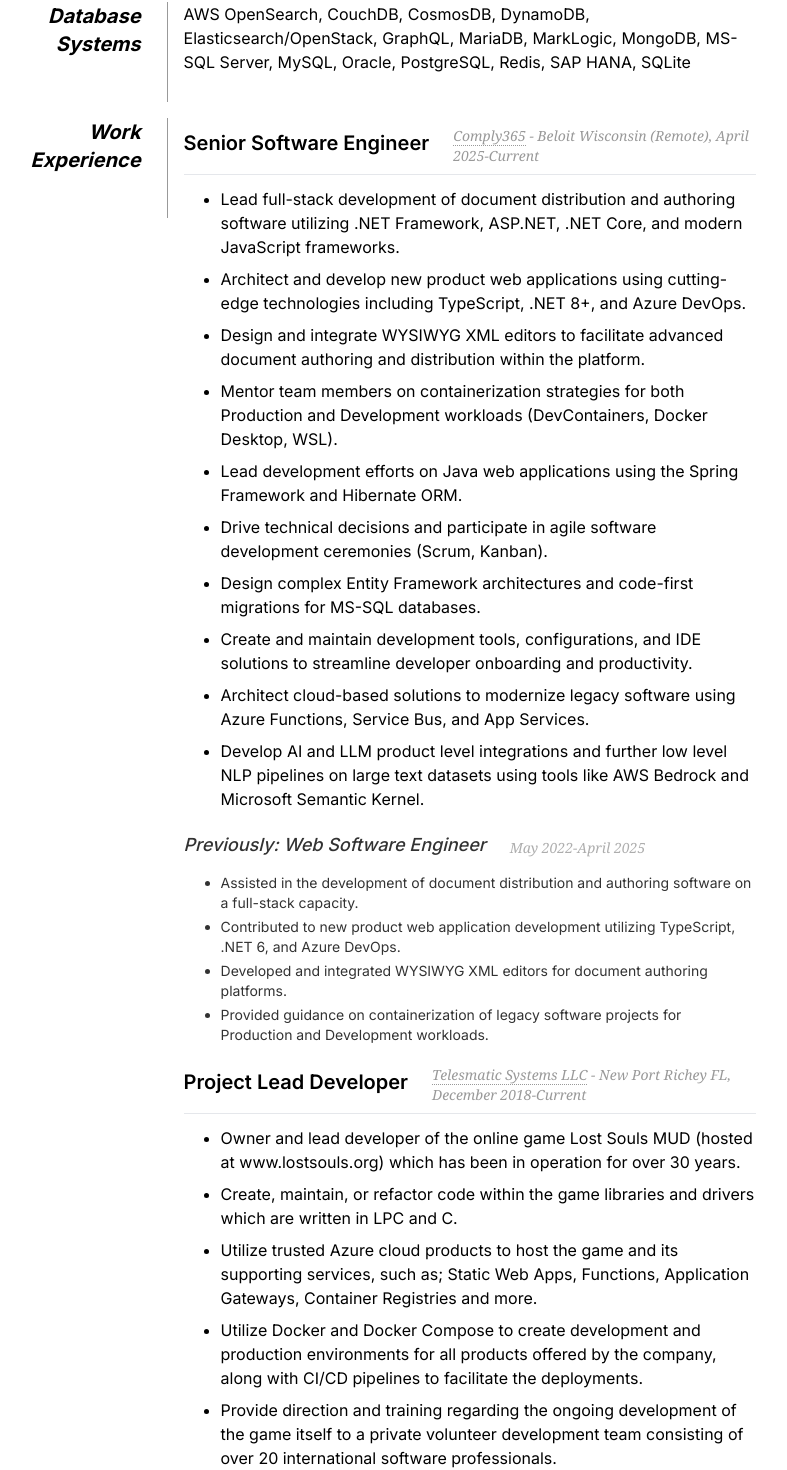
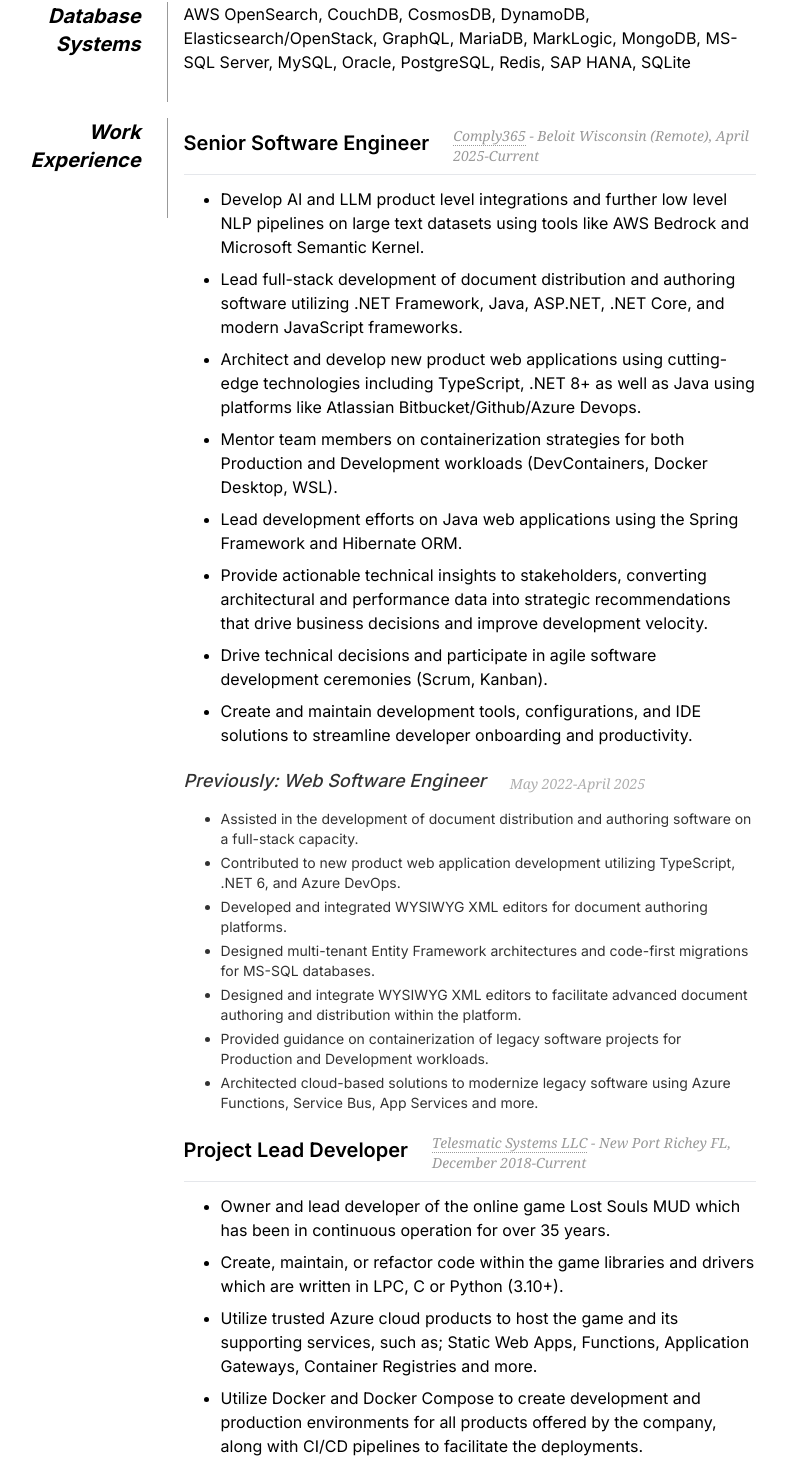
Before and after one commit to starhound/Resume, a Next.js app: page / in a window 1280 px wide. Shown: the part 547-2017 px from the top of the page, without its empty margins (252-1039 px from the left). Built offline with nearby package versions, Linux system fonts and the light colour scheme.

Commit message:
Update WorkExperience component: enhance responsibilities for clarity and add new technologies for accuracy

```diff
--- a/src/components/WorkExperience.js
+++ b/src/components/WorkExperience.js
@@ -2,33 +2,36 @@ import WorkExperienceResponsibilityList from "./WorkExperienceResponsibilityList
 
 export default function WorkExperience() {
     const comply365SeniorResponsibilities = [
-        "Lead full-stack development of document distribution and authoring software utilizing .NET Framework, ASP.NET, .NET Core, and modern JavaScript frameworks.",
-        "Architect and develop new product web applications using cutting-edge technologies including TypeScript, .NET 8+, and Azure DevOps.",
-        "Design and integrate WYSIWYG XML editors to facilitate advanced document authoring and distribution within the platform.",
+        "Develop AI and LLM product level integrations and further low level NLP pipelines on large text datasets using tools like AWS Bedrock and Microsoft Semantic Kernel.",
+        "Lead full-stack development of document distribution and authoring software utilizing .NET Framework, Java, ASP.NET, .NET Core, and modern JavaScript frameworks.",
+        "Architect and develop new product web applications using cutting-edge technologies including TypeScript, .NET 8+ as well as Java using platforms like Atlassian Bitbucket/Github/Azure Devops.",
         "Mentor team members on containerization strategies for both Production and Development workloads (DevContainers, Docker Desktop, WSL).",
         "Lead development efforts on Java web applications using the Spring Framework and Hibernate ORM.",
+        "Provide actionable technical insights to stakeholders, converting architectural and performance data into strategic recommendations that drive business decisions and improve development velocity.",
         "Drive technical decisions and participate in agile software development ceremonies (Scrum, Kanban).",
-        "Design complex Entity Framework architectures and code-first migrations for MS-SQL databases.",
         "Create and maintain development tools, configurations, and IDE solutions to streamline developer onboarding and productivity.",
-        "Architect cloud-based solutions to modernize legacy software using Azure Functions, Service Bus, and App Services.",
-        "Develop AI and LLM product level integrations and further low level NLP pipelines on large text datasets using tools like AWS Bedrock and Microsoft Semantic Kernel."
     ];
 
     const comply365WebEngineerResponsibilities = [
         "Assisted in the development of document distribution and authoring software on a full-stack capacity.",
         "Contributed to new product web application development utilizing TypeScript, .NET 6, and Azure DevOps.",
         "Developed and integrated WYSIWYG XML editors for document authoring platforms.",
-        "Provided guidance on containerization of legacy software projects for Production and Development workloads."
+        "Designed multi-tenant Entity Framework architectures and code-first migrations for MS-SQL databases.",
+        "Designed and integrate WYSIWYG XML editors to facilitate advanced document authoring and distribution within the platform.",
+        "Provided guidance on containerization of legacy software projects for Production and Development workloads.",
+        "Architected cloud-based solutions to modernize legacy software using Azure Functions, Service Bus, App Services and more.",
+
     ];
 
     const telesmaticSystemsResponsibilities = [
-        "Owner and lead developer of the online game Lost Souls MUD (hosted at www.lostsouls.org) which has been in operation for over 30 years.",
-        "Create, maintain, or refactor code within the game libraries and drivers which are written in LPC and C.",
+        "Owner and lead developer of the online game Lost Souls MUD which has been in continuous operation for over 35 years.",
+        "Create, maintain, or refactor code within the game libraries and drivers which are written in LPC, C or Python (3.10+).",
         "Utilize trusted Azure cloud products to host the game and its supporting services, such as; Static Web Apps, Functions, Application Gateways, Container Registries and more.",
         "Utilize Docker and Docker Compose to create development and production environments for all products offered by the company, along with CI/CD pipelines to facilitate the deployments.",
         "Provide direction and training regarding the ongoing development of the game itself to a private volunteer development team consisting of over 20 international software professionals.",
         "Integrate third party APIs from various web and private services to provide additional functionality to or extract information (player driven data) out of the game world.",
-        "Integrate new development patterns and practices, documentation standards, error tracking, version source control, and any other third party integrations to improve the development workflow."
+        "Integrate new development patterns and practices, documentation standards, error tracking, version source control, and any other third party integrations to improve the development workflow.",
+        "Architect and operate a multi-node Kubernetes platform powering complementary services (APIs, telemetry, monitoring, analytics, web apps); design and maintain Helm charts, enforce security and RBAC policies, implement observability, optimize scaling, and manage continuous deployment and lifecycle maintenance."
     ];
 
     const revenueManagementResponsibilities = [
```
